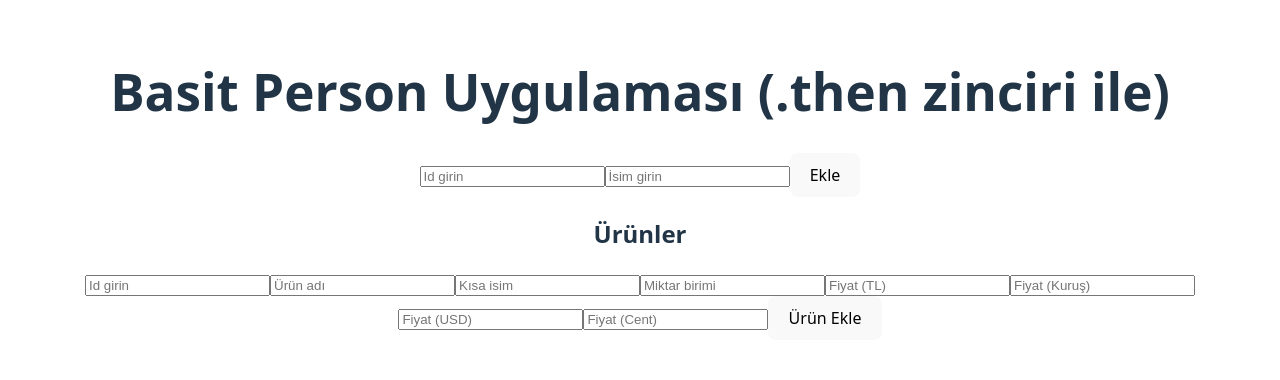
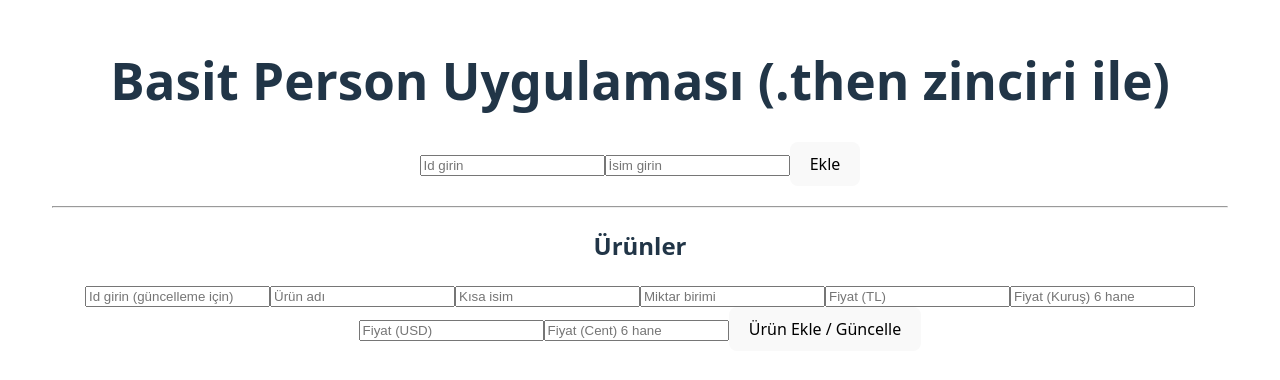
Before and after one commit to AbdulkerimFettahoglu/financial-helper, a React (Vite) app in the folder financial-helper/: page / in a window 1280 px wide. Shown: the part 208-588 px from the top of the page. Built offline with nearby package versions, Linux system fonts and the light colour scheme.

Commit message:
product related processes moved to diffenent component.

```diff
--- a/financial-helper/src/App.tsx
+++ b/financial-helper/src/App.tsx
@@ -1,18 +1,15 @@
 import { useState, useEffect, useRef } from 'react'
 import './App.css'
 import { db } from './db'
-import type { Person, Product } from './models';
+import type { Person } from './models';
 import { PersonService } from './personService';
-import { ProductService } from './procuctService';
+import ProductPanel from './components/ProductPanel';
 
 function App() {
   const [loading, setLoading] = useState(true);
   const personService = new PersonService(db);
   const [persons, setPersons] = useState<Person[]>([]);
-  const addUserRef = useRef(null);
-  const productService = new ProductService(db);
-  const [products, setProducts] = useState<Product[]>([]);
-  const addProductRef = useRef(null);
+  const addUserRef = useRef<HTMLFormElement | null>(null);
 
   useEffect(() => {
     setLoading(true);
@@ -20,9 +17,6 @@ function App() {
       .then((arr) => setPersons(arr))
       .catch((err) => alert('DB hata:' + err))
       .finally(() => setLoading(false));
-    productService.getAllProducts()
-      .then((arr) => setProducts(arr))
-      .catch((err) => alert('DB hata:' + err));
   }, []);
 
   const handleAddUser = (e: React.FormEvent) => {
@@ -50,41 +44,6 @@ function App() {
     }
   }
 
-  const handleAddProduct = (e: React.FormEvent) => {
-    e.preventDefault();
-    const form = addProductRef.current;
-    if (!form) return;
-    const formData = new FormData(form);
-    const name = formData.get('productName') as string;
-    const shortName = formData.get('productShortName') as string;
-    const amountUnit = formData.get('productAmountUnit') as string;
-    const priceTl = Number(formData.get('productPriceTl'));
-    const priceTlMicroTemp = Number(formData.get('productPriceTlMicro'));
-    const priceDollar = Number(formData.get('productPriceDollar'));
-    const priceDollarMicroTemp = Number(formData.get('productPriceDollarMicro'));
-    if (!name || !shortName || !amountUnit || isNaN(priceTl) || isNaN(priceTlMicroTemp) || isNaN(priceDollar) || isNaN(priceDollarMicroTemp)) {
-      alert('Ürün bilgileri eksik');
-      return;
-    }
-    const paddedTlMicro = priceTlMicroTemp.toString().padEnd(6, '0');
-    const paddedDollarMicro = priceDollarMicroTemp.toString().padEnd(6, '0');
-    const priceTlMicro = Number(priceTl + "" + paddedTlMicro);
-    const priceDollarMicro = Number(priceDollar + "" + paddedDollarMicro);
-    const id = formData.get('productId') as string;
-    if (id) {
-      productService.updateProductPartial(Number(id), { name, shortName, amountUnit, priceTlMicro, priceDollarMicro })
-        .then(() => productService.getAllProducts())
-        .then((newProducts) => setProducts(newProducts))
-        .catch((err) => alert('Ürün güncelleme hatası: ' + err));
-      return;
-    } else {
-      productService.createProductRecord({ name, shortName, amountUnit, priceTlMicro, priceDollarMicro })
-        .then(() => productService.getAllProducts())
-        .then((newProducts) => setProducts(newProducts))
-        .catch((err) => alert('Ürün ekleme hatası: ' + err));
-    }
-  }
-
   return (
     <div style={{ padding: 20 }}>
       <h1>Basit Person Uygulaması (.then zinciri ile)</h1>
@@ -98,22 +57,11 @@ function App() {
           {persons.map(p => <li key={p.id}>{p.id} — {p.name}</li>)}
         </ul>
       )}
-      <h2>Ürünler</h2>
-      <form ref={addProductRef} onSubmit={handleAddProduct}>
-        <input name="productId" type="text" placeholder="Id girin" />
-        <input name="productName" type="text" placeholder="Ürün adı" />
-        <input name="productShortName" type="text" placeholder="Kısa isim" />
-        <input name="productAmountUnit" type="text" placeholder="Miktar birimi" />
-        <input name="productPriceTl" type="number" placeholder="Fiyat (TL)" />
-        <input name="productPriceTlMicro" type="text" placeholder="Fiyat (Kuruş)" maxLength={6}/>
-        <input name="productPriceDollar" type="number" placeholder="Fiyat (USD)" />
-        <input name="productPriceDollarMicro" type="text" placeholder="Fiyat (Cent)" maxLength={6}/>
-        <button type="submit">Ürün Ekle</button>
-      </form>
-      <ul>
-        {products.map(p => <li key={p.id}>{p.id} — {p.name} — {p.shortName} — {p.amountUnit} — {p.priceTlMicro} TL / {p.priceDollarMicro} USD</li>)}
-      </ul>
 
+      <hr style={{ margin: '20px 0' }} />
+
+      {/* Ürünlerle ilgili UI artık ayrı bileşende */}
+      <ProductPanel />
     </div>
   );
 }
--- /dev/null
+++ b/financial-helper/src/components/ProductPanel.tsx
@@ -0,0 +1,101 @@
+import React, { useEffect, useRef, useState } from 'react';
+import { db } from '../db';
+import type { Product } from '../models';
+import { ProductService } from '../procuctService'; // projendeki mevcut yolu korudum
+
+export default function ProductPanel() {
+    const productService = new ProductService(db);
+    const [products, setProducts] = useState<Product[]>([]);
+    const [loading, setLoading] = useState(true);
+    const addProductRef = useRef<HTMLFormElement | null>(null);
+
+    useEffect(() => {
+        let mounted = true;
+        setLoading(true);
+        productService.getAllProducts()
+            .then((arr) => { if (mounted) setProducts(arr); })
+            .catch((err) => alert('DB hata:' + err))
+            .finally(() => { if (mounted) setLoading(false); });
+        return () => { mounted = false; };
+    }, []);
+
+    const handleAddProduct = (e: React.FormEvent) => {
+        e.preventDefault();
+        const form = addProductRef.current;
+        if (!form) return;
+        const formData = new FormData(form);
+        const name = (formData.get('productName') as string) || '';
+        const shortName = (formData.get('productShortName') as string) || '';
+        const amountUnit = (formData.get('productAmountUnit') as string) || '';
+        const priceTl = Number(formData.get('productPriceTl'));
+        const priceTlMicroTemp = (formData.get('productPriceTlMicro') as string) || '0';
+        const priceDollar = Number(formData.get('productPriceDollar'));
+        const priceDollarMicroTemp = (formData.get('productPriceDollarMicro') as string) || '0';
+
+        if (!name || !shortName || !amountUnit || isNaN(priceTl) || isNaN(priceDollar)) {
+            alert('Ürün bilgileri eksik veya hatalı');
+            return;
+        }
+
+        const paddedTlMicro = priceTlMicroTemp.toString().padEnd(6, '0').slice(0, 6);
+        const paddedDollarMicro = priceDollarMicroTemp.toString().padEnd(6, '0').slice(0, 6);
+        const priceTlMicro = Number(String(priceTl) + paddedTlMicro);
+        const priceDollarMicro = Number(String(priceDollar) + paddedDollarMicro);
+
+        const id = formData.get('productId') as string;
+        if (id) {
+            productService.updateProductPartial(Number(id), { name, shortName, amountUnit, priceTlMicro, priceDollarMicro })
+                .then(() => productService.getAllProducts())
+                .then((newProducts) => setProducts(newProducts))
+                .catch((err) => alert('Ürün güncelleme hatası: ' + err));
+            return;
+        } else {
+            productService.createProductRecord({ name, shortName, amountUnit, priceTlMicro, priceDollarMicro })
+                .then(() => productService.getAllProducts())
+                .then((newProducts) => {
+                    setProducts(newProducts);
+                    // temizle form alanları
+                    if (addProductRef.current) (addProductRef.current as HTMLFormElement).reset();
+                })
+                .catch((err) => alert('Ürün ekleme hatası: ' + err));
+        }
+    };
+
+    const handleDelete = (id?: number) => {
+        if (!id) return;
+        if (!confirm('Ürünü silmek istediğinize emin misiniz?')) return;
+        productService.getProductById(id)
+            .then((product) => productService.replaceProductRecord(product as Product))
+            .then(() => productService.getAllProducts())
+            .then((arr) => setProducts(arr))
+            .catch(err => alert('Ürün silme hatası: ' + err));
+    };
+
+    return (
+        <div>
+            <h2>Ürünler</h2>
+            <form ref={addProductRef} onSubmit={handleAddProduct}>
+                <input name="productId" type="text" placeholder="Id girin (güncelleme için)" />
+                <input name="productName" type="text" placeholder="Ürün adı" />
+                <input name="productShortName" type="text" placeholder="Kısa isim" />
+                <input name="productAmountUnit" type="text" placeholder="Miktar birimi" />
+                <input name="productPriceTl" type="number" placeholder="Fiyat (TL)" />
+                <input name="productPriceTlMicro" type="text" placeholder="Fiyat (Kuruş) 6 hane" maxLength={6} />
+                <input name="productPriceDollar" type="number" placeholder="Fiyat (USD)" />
+                <input name="productPriceDollarMicro" type="text" placeholder="Fiyat (Cent) 6 hane" maxLength={6} />
+                <button type="submit">Ürün Ekle / Güncelle</button>
+            </form>
+
+            {loading ? <div>Ürünler yükleniyor...</div> : (
+                <ul>
+                    {products.map(p => (
+                        <li key={p.id}>
+                            {p.id} — {p.name} — {p.shortName} — {p.amountUnit} — {p.priceTlMicro} TL / {p.priceDollarMicro} USD
+                            <button style={{ marginLeft: 8 }} onClick={() => handleDelete(p.id)}>Sil</button>
+                        </li>
+                    ))}
+                </ul>
+            )}
+        </div>
+    );
+}
```
